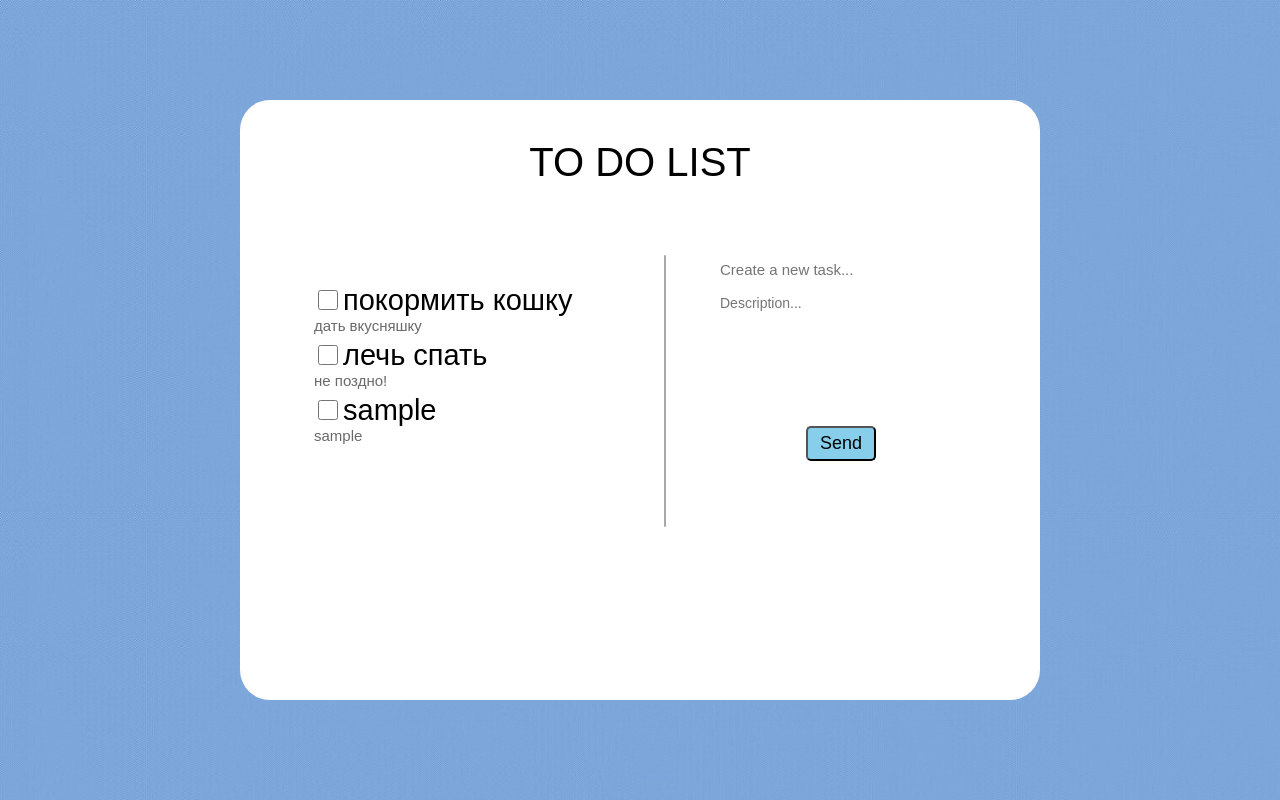
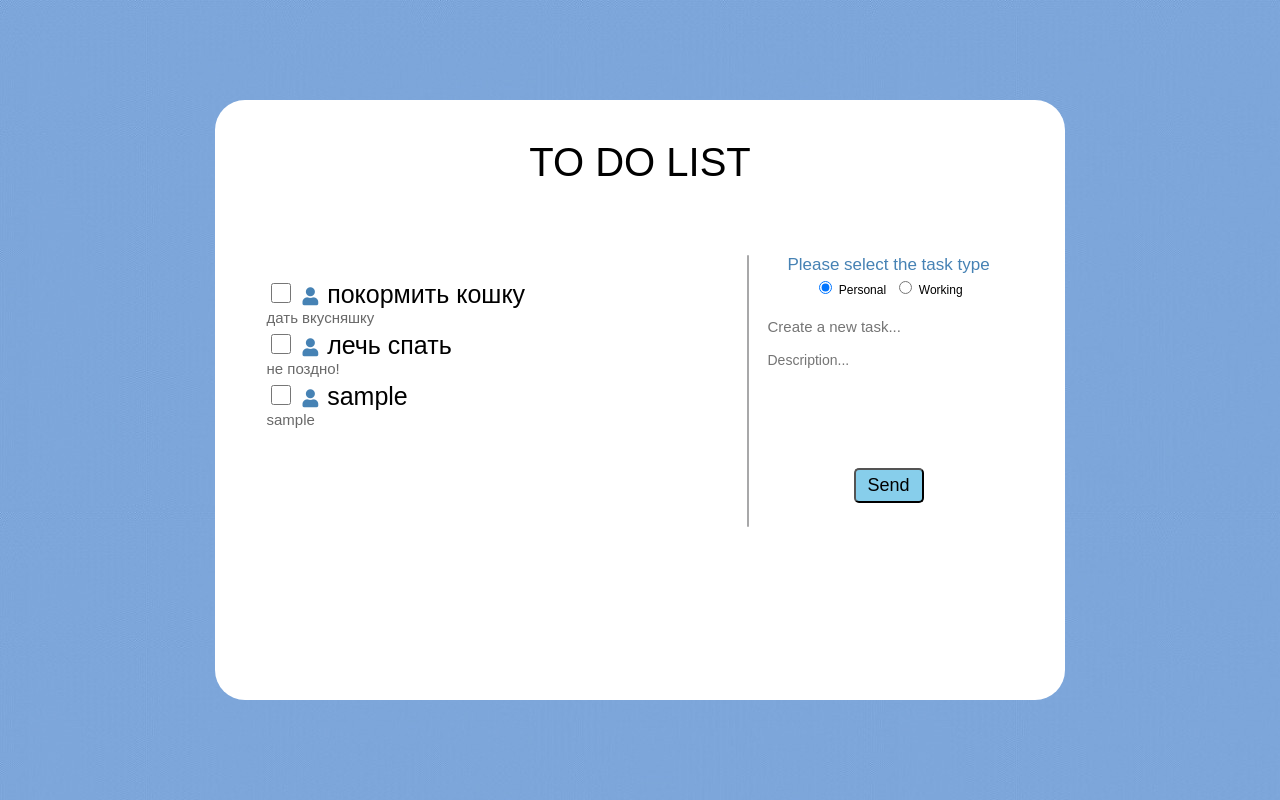
Before and after one commit to evikary/ToDoList, a plain HTML site: page index.html in a window 1280 px wide. Both pictures are taken after typing "Sample", "Sample" into the empty fields and a click on the button "Send". Drawn offline with Linux system fonts and the light colour scheme; a web font is replaced by a local one.

Commit message:
feat: edit task, types task

```diff
--- a/index.html
+++ b/index.html
@@ -23,24 +23,24 @@
         <span class="card__title">TO DO LIST</span>
         <div class="card__conteiner">
           <div class="card__task">
+            <!-- <select></select> -->
             <ul></ul>
           </div>
           <div class="card__line"></div>
           <div class="card__form">
+            <p class="select_type">Please select the task type</p>
+            <div class="radiobuttons">
+              <input class="rad1" type="radio" value="1" id="radio_1" name="radio" checked />
+              <label for="radio_1">Personal</label>
+              <input class="rad2" type="radio" value="2" id="radio_2" name="radio" />
+              <label for="radio_2">Working</label>
+            </div>
+
             <label for="title_form"></label>
-            <input
-              type="text"
-              placeholder="Сreate a new task..."
-              id="title_form"
-            />
+            <input type="text" placeholder="Сreate a new task..." id="title_form" />
 
             <label>
-              <textarea
-                type="textarea"
-                placeholder="Description..."
-                maxlength="100"
-                id="description__form"
-              ></textarea>
+              <textarea type="textarea" placeholder="Description..." maxlength="100" id="description__form"></textarea>
             </label>
             <button>Send</button>
           </div>
--- a/js/script.js
+++ b/js/script.js
@@ -1,27 +1,18 @@
-// const DB = {
-//   task: [
-//     { key: 'покормить кошку', done: false },
-//     { key: 'лечь спать', done: false },
-//   ],
-// };
-
-// console.log(DB.task[0].key);
-
 const DB = JSON.parse(localStorage.getItem('data')) || {
   task: [
-    { key: 'покормить кошку', done: false, description: 'дать вкусняшку' },
-    { key: 'лечь спать', done: false, description: 'не поздно!' },
+    { id: 1, key: 'покормить кошку', done: false, description: 'дать вкусняшку', type: true },
+    { id: 2, key: 'лечь спать', done: false, description: 'не поздно!', type: true },
   ],
 };
-
-// console.log(DB);
 
 const input = document.querySelector('#title_form');
 const tasks = document.querySelector('ul');
 const btn = document.querySelector('button');
-const trash = document.querySelectorAll('i');
-const check = document.querySelectorAll('check');
 const description = document.querySelector('#description__form');
+const radio1 = document.querySelector('.rad1');
+const radio2 = document.querySelector('.rad2');
+
+let editId = null;
 
 function displayTasks() {
   localStorage.setItem('data', JSON.stringify(DB));
@@ -30,21 +21,55 @@ function displayTasks() {
     const text = item.done === true ? 'line_through' : '';
     const opacity = item.done === true ? 'opacity' : '';
     const checked = item.done === true ? 'checked' : '';
-    tasks.innerHTML += `<div><li>
-  <label class='label'
-    ><input
-      type="checkbox"
-      class="check" ${checked} onclick ='checkTask(${i})'
-    /><span class='${text}'>${item.key}</span></label
-  ><i class="fas fa-trash delete" onclick='deleteTask(${i})'></i>
-</li><p class='des ${opacity}'>${item.description}</p></div>`;
+    const type = item.type === true ? 'fas fa-solid fa-user typebtn' : 'fas fa-solid fa-briefcase typebtn';
+    tasks.innerHTML += `
+    <div>
+      <li>
+        <label class='label'>
+          <input type="checkbox" class="check" ${checked} onclick ='checkTask(${i})'/>
+          <i class="${type}"></i>
+          <span class='${text}'>${item.key}</span>
+        </label>
+        <i class="fas fa-solid fa-pen edit" onclick='editTask(${i})'></i>
+        <i class="fas fa-trash delete" onclick='deleteTask(${i})'></i>
+      </li>
+      <p class='des ${opacity}'>${item.description}</p>
+    </div>`;
   });
 }
 displayTasks();
 
 btn.addEventListener('click', (e) => {
-  const title = input.value.trim();
-  const descText = description.value.trim();
+  let title = input.value.trim();
+  let descText = description.value.trim();
+  let newType;
+
+  if (editId !== null) {
+    let newTitle = input.value.trim();
+    title = newTitle;
+    let newDiscription = description.value.trim();
+    descText = newDiscription;
+    newType = radio1.checked;
+    if (title === '') {
+      input.value = '';
+      return;
+    }
+
+    DB.task.forEach((item, i) => {
+      if (i === editId) {
+        item.key = title.toLowerCase();
+        item.description = descText.toLowerCase();
+        item.type = newType;
+        displayTasks();
+        input.value = '';
+        description.value = '';
+        input.style.outline = '0';
+        description.style.outline = '0';
+      }
+    });
+    editId = null;
+    return;
+  }
 
   if (title === '') {
     input.value = '';
@@ -55,7 +80,11 @@ btn.addEventListener('click', (e) => {
     key: title.toLowerCase(),
     done: false,
     description: descText.toLowerCase(),
+    type: true,
   };
+
+  obj.type = radio1.checked === true ? true : false;
+
   DB.task.push(obj);
   displayTasks();
   input.value = '';
@@ -63,19 +92,28 @@ btn.addEventListener('click', (e) => {
 });
 
 function deleteTask(id) {
+  if (editId !== null) {
+    return;
+  }
   DB.task.splice(id, 1);
   displayTasks();
 }
 
 function checkTask(id) {
-  // const state = DB.task[id].done ? false : true;
-  // DB.task[id].done = state;
   DB.task[id].done = !DB.task[id].done;
   displayTasks();
 }
 
-// (функция обработчик событий)При нажатии на чек-бокс менялись данные в массиве и отрисовывался зачеркнутый текст у того объекта, у которого значение done true
-// При снятии галочки с чекбокса должен быть done false
-// При отрисовке списка должна быть галочка, где done true (атрибут checked)
-// Проверить массив на наличие всех нужных свойств
-// <!-- onclick= вызов функции -->
+function editTask(id) {
+  editId = id;
+  input.value = DB.task[id].key;
+  description.value = DB.task[id].description;
+  if (DB.task[id].type === true) {
+    radio1.checked = true;
+  } else {
+    radio2.checked = true;
+  }
+  input.style.outline = '1.5px solid #4682B4';
+  input.focus();
+  description.style.outline = '1.5px solid #4682B4';
+}
--- a/style/style.css
+++ b/style/style.css
@@ -15,7 +15,7 @@ body {
 .card {
   display: flex;
   flex-direction: column;
-  width: 800px;
+  width: 850px;
   min-height: 600px;
   position: absolute;
   left: 0;
@@ -40,7 +40,7 @@ body {
   display: flex;
   box-sizing: border-box;
   justify-content: center;
-  font-size: 29px;
+  font-size: 25px;
 }
 
 ul {
@@ -62,8 +62,8 @@ ul {
   background: #070809;
   opacity: 0.35;
   border-radius: 8px;
-  margin-left: 50px;
-  margin-right: 50px;
+  margin-left: 30px;
+  margin-right: 15px;
 }
 
 .card__form {
@@ -74,7 +74,7 @@ ul {
 }
 
 .card__task {
-  min-width: 300px;
+  min-width: 450px;
 }
 
 #title_form {
@@ -114,7 +114,7 @@ ul {
 }
 
 button {
-  margin-top: 30px;
+  margin-top: 15px;
   width: 70px;
   padding: 5px 3px;
   font-family: 'Tilt Neon', sans-serif;
@@ -131,13 +131,33 @@ button {
 
 .delete {
   display: none;
-  font-size: 20px;
-  margin-left: 10px;
+  font-size: 18px;
+  margin-left: 5px;
   color: #808080;
   cursor: pointer;
 }
 
+.edit {
+  display: none;
+  font-size: 18px;
+  margin-left: 5px;
+  color: #808080;
+  cursor: pointer;
+}
+
+.typebtn {
+  display: inline;
+  margin: 1px 2px 1px 0px;
+  font-size: 18px;
+  color: #4682b4;
+  cursor: pointer;
+}
+
 li:hover .delete {
+  display: inline;
+}
+
+li:hover .edit {
   display: inline;
 }
 
@@ -158,3 +178,21 @@ li:hover .delete {
 .opacity {
   opacity: 0.5;
 }
+
+.select_type {
+  font-size: 17px;
+  font-family: Arial;
+  /* color: #333333; */
+  color: #4682b4;
+  margin: 0 0 3px 0;
+}
+
+.radiobuttons {
+  font-size: 12px;
+  font-family: Arial;
+  margin-bottom: 15px;
+}
+
+.rad2 {
+  margin-left: 10px;
+}
```
